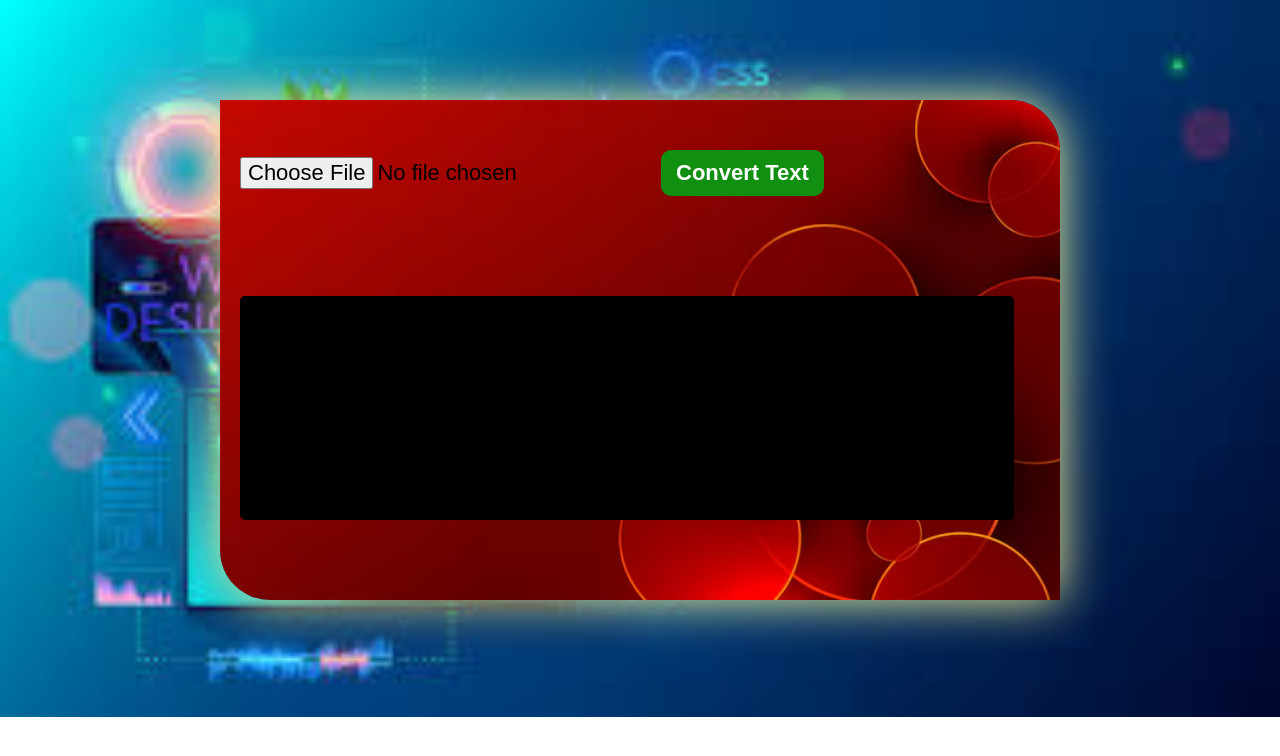
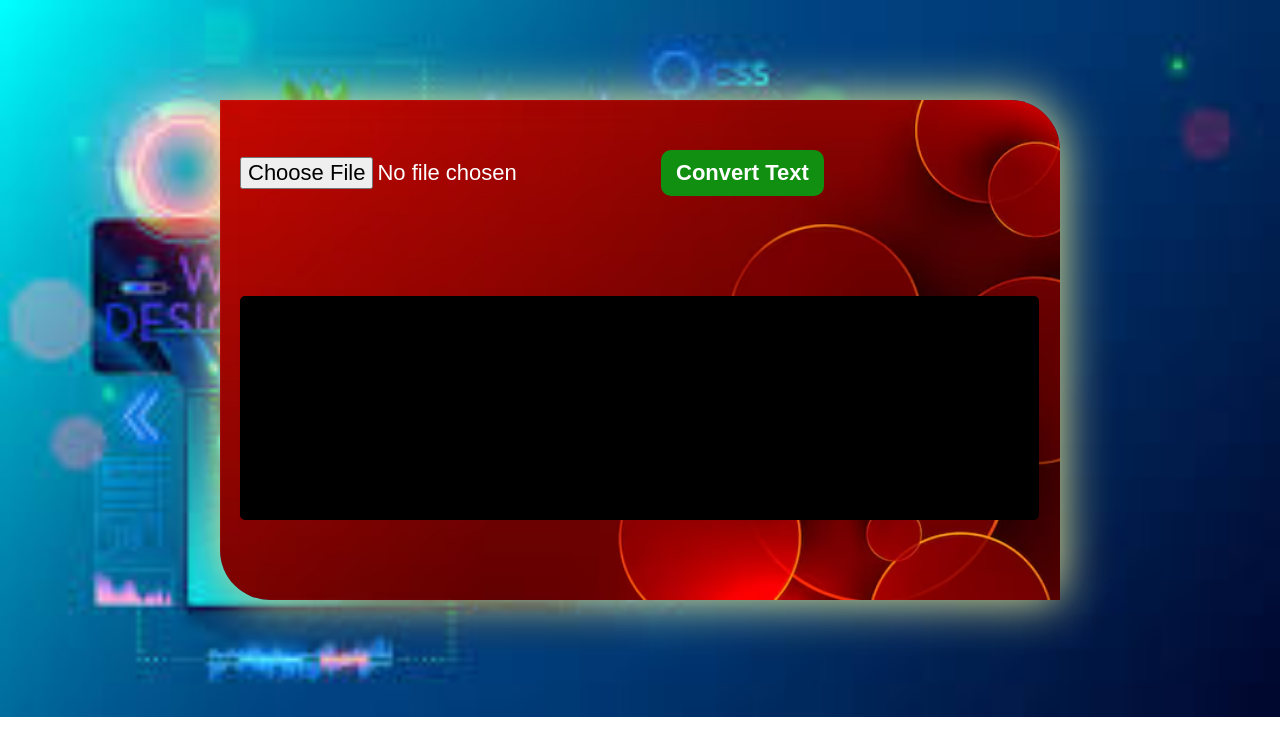
Before and after one commit to rafi4863/Project-4-Images-Text--Convert-Text---Html-CSS-JavaScript-Project--, a plain HTML site: page index.html in a window 1280 px wide. Drawn offline with Linux system fonts and the light colour scheme.

Commit message:
second commit

```diff
--- a/style.css
+++ b/style.css
@@ -21,7 +21,7 @@
 #imageInput{
     cursor: pointer;
     font-size: 22px;
-
+    color: white;
 }
 #imageInput:hover{
     cursor: pointer;
@@ -38,7 +38,7 @@
     border-radius: 10px;
 }
 #convertBtn:hover{
-    background-color: rgb(7, 155, 7);
+    background-color: rgb(5, 126, 5);
 }
 
 
@@ -46,7 +46,7 @@
 
 #outputBox{
     border: 2px solid black;
-    width: 750px;
+    width: 775px;
     height: 200px;
     background-color: rgb(0, 0, 0);
     margin-top: 100px;
```
